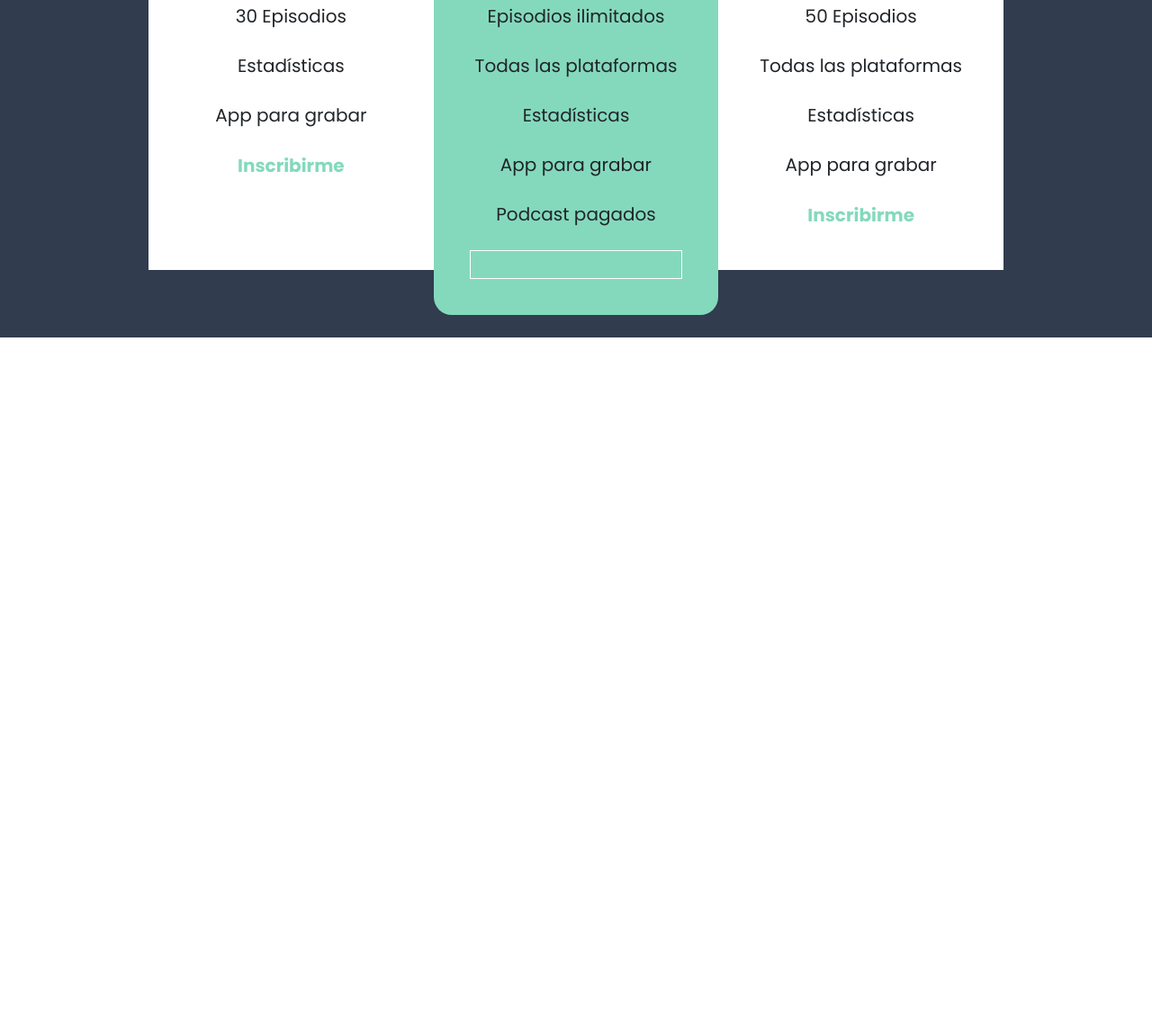
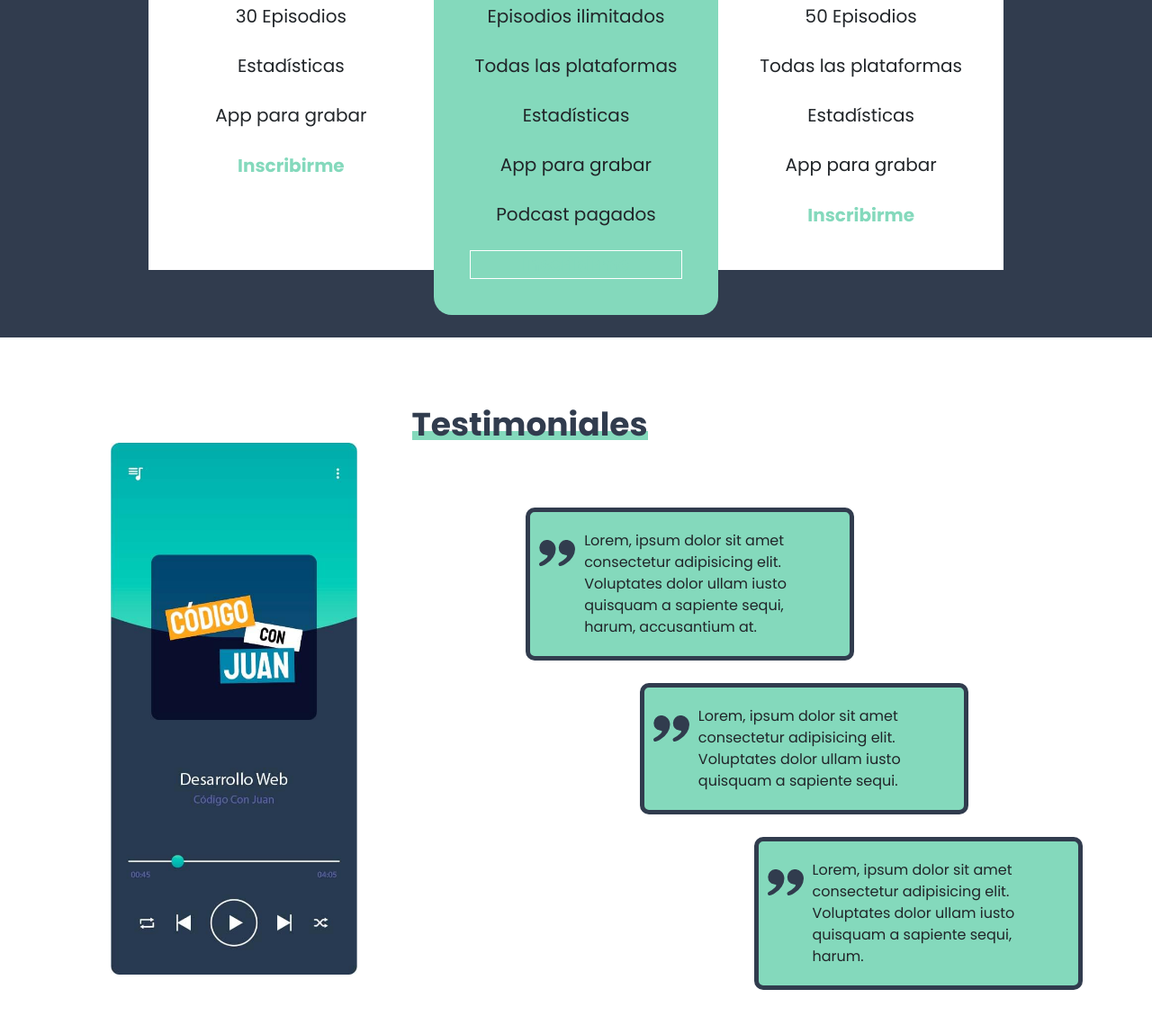
Before and after one commit to MarianoMasondo/Podcast-App-, a website: page index.html in a window 1280 px wide. Shown: the part 3407-4546 px from the top of the page at 90% size. Before the commit the page ends 3782 px from the top, so only its background shows below. Drawn offline with Linux system fonts and the light colour scheme.

Commit message:
Testimonials

```diff
--- a/index.html
+++ b/index.html
@@ -121,7 +121,34 @@
                 </div>
             </div>
         </div>
+    </section>
 
+    <section class="container-xl py-4 testimoniales">
+        <div class="row align-items-center">
+            <div class="col-md-4">
+                <img class="img-fluid w-75 d-block mx-auto" src="build/img/app.jpg" alt="imagen app">
+            </div>
+            <div class="col-md-8">
+                <h2 class="heading-testimonial">Testimoniales</h2>
+                <div class="row mt-3">
+                    <div class="col-md-6 offset-md-2 mb-2">
+                        <div class="testimonial bg-primary">
+                            Lorem, ipsum dolor sit amet consectetur adipisicing elit. Voluptates dolor ullam iusto quisquam a sapiente sequi, harum, accusantium at.
+                        </div>
+                    </div>
+                    <div class="col-md-6 offset-md-4 mb-2">
+                        <div class="testimonial bg-primary">
+                            Lorem, ipsum dolor sit amet consectetur adipisicing elit. Voluptates dolor ullam iusto quisquam a sapiente sequi.
+                        </div>
+                    </div>
+                    <div class="col-md-6 offset-md-6 mb-2">
+                        <div class="testimonial bg-primary">
+                            Lorem, ipsum dolor sit amet consectetur adipisicing elit. Voluptates dolor ullam iusto quisquam a sapiente sequi, harum.
+                        </div>
+                    </div>
+                </div>
+            </div>
+        </div>
     </section>
   </body>
 </html>
--- a/src/scss/ui/_index.scss
+++ b/src/scss/ui/_index.scss
@@ -3,3 +3,4 @@
 @forward 'beneficios';
 @forward 'estadisticas';
 @forward 'planes';
+@forward 'testimoniales';
--- /dev/null
+++ b/src/scss/ui/_testimoniales.scss
@@ -0,0 +1,26 @@
+@use '../custom' as *;
+@use 'utils/mixins' as m;
+
+.heading-testimonial{
+    @include m.headingBorder($secondary, $primary)
+}
+
+.testimonial{
+    border: .5rem solid $secondary;
+    border-radius: 1rem;
+    font-size:  1.6rem;
+    padding: 2rem 2rem 2rem 6rem;
+    position: relative;
+
+    &::before {
+        content: '';
+        width: 5rem;
+        height: 5rem;
+        background-image: url(../img/comilla.svg);
+        background-size: 4rem;
+        background-repeat: no-repeat;
+        background-position: center center;
+        position: absolute;
+        left: .5rem;
+    }
+}
```
Also changed, not shown: build/css/app.css.
